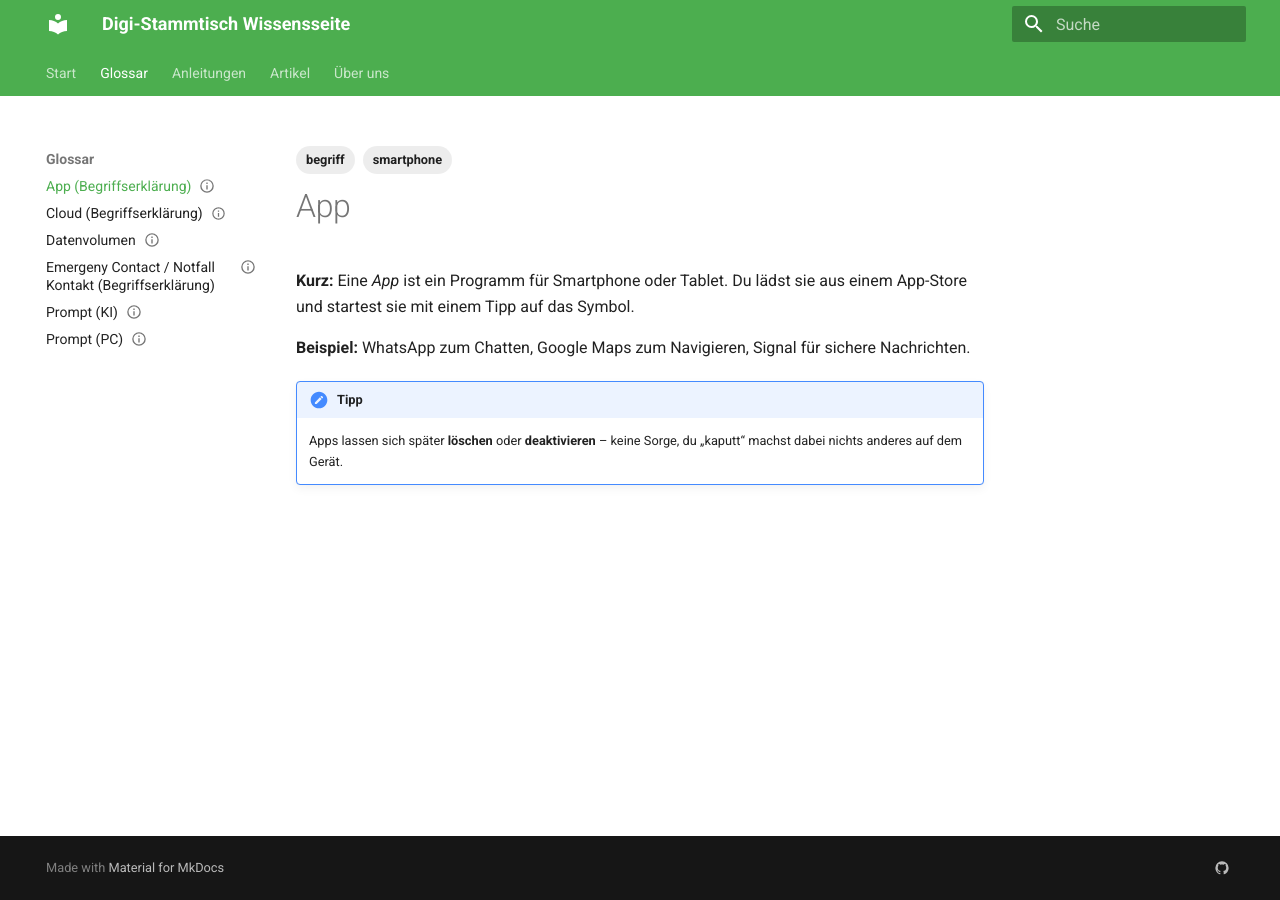
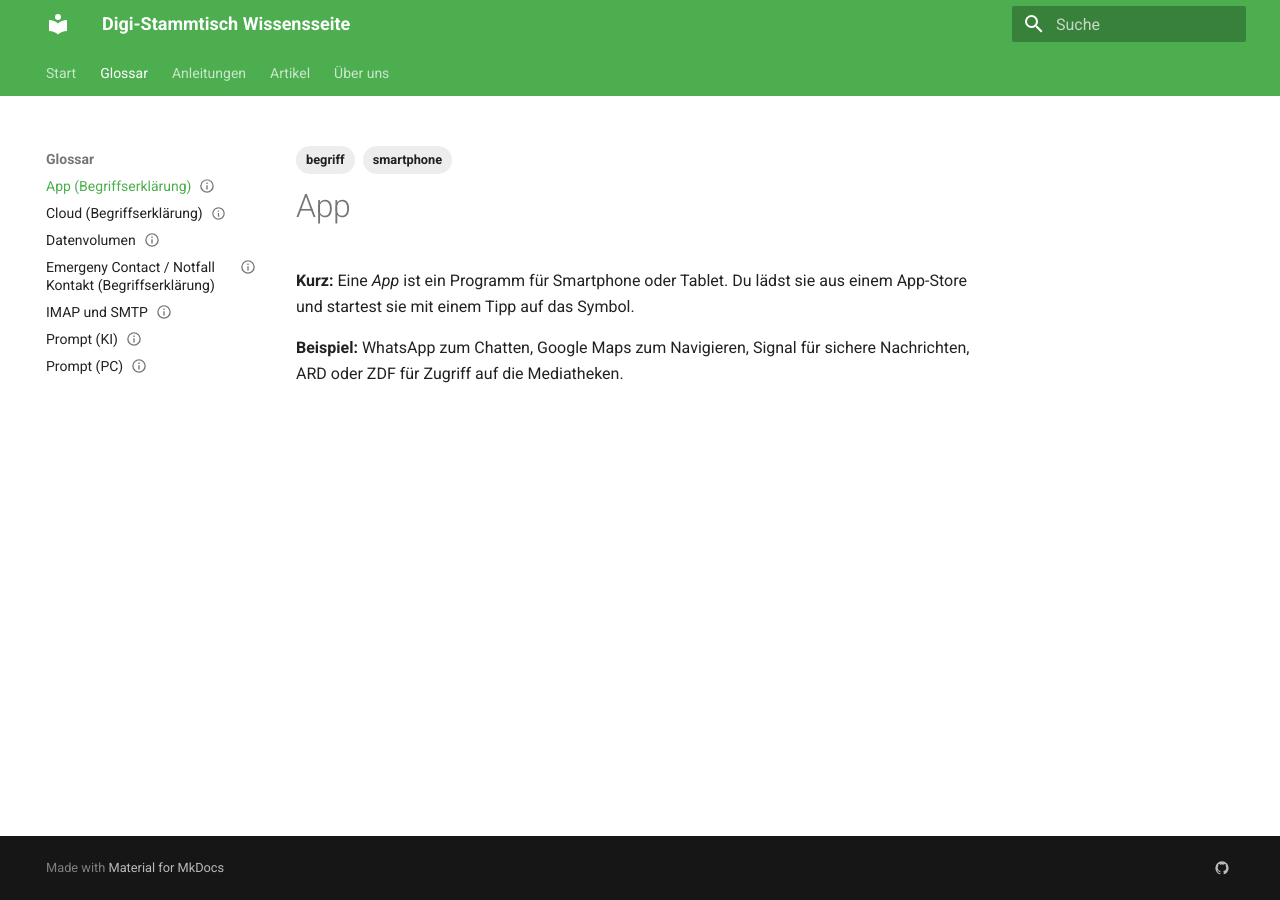
Before and after one commit to ralphmueller/digi-wissensdatenbank, an MkDocs documentation site: the page built from docs/01-glossar/app.md, in a window 1280 px wide. Built offline with MkDocs 1.6.1 and Material for MkDocs 9.7.7, drawn with Linux system fonts in a browser that asks for light colours.

```diff
--- a/docs/01-glossar/app.md
+++ b/docs/01-glossar/app.md
@@ -12,7 +12,4 @@ status: published
 
 **Kurz:** Eine *App* ist ein Programm für Smartphone oder Tablet. Du lädst sie aus einem App-Store und startest sie mit einem Tipp auf das Symbol.
 
-**Beispiel:** WhatsApp zum Chatten, Google Maps zum Navigieren, Signal für sichere Nachrichten.
-
-!!! note "Tipp"
-    Apps lassen sich später **löschen** oder **deaktivieren** – keine Sorge, du „kaputt“ machst dabei nichts anderes auf dem Gerät.
+**Beispiel:** WhatsApp zum Chatten, Google Maps zum Navigieren, Signal für sichere Nachrichten, ARD oder ZDF für Zugriff auf die Mediatheken.
```
Also changed, not shown: docs/01-glossar/cloud.md (+0 -2 lines), docs/01-glossar/imap-smtp.md (added, +23 -0 lines), docs/02-anleitungen/qrcode-scannen.md (+1 -1 lines), docs/03-artikel/email-smartphone.md (added, +20 -0 lines), 1 other file.
